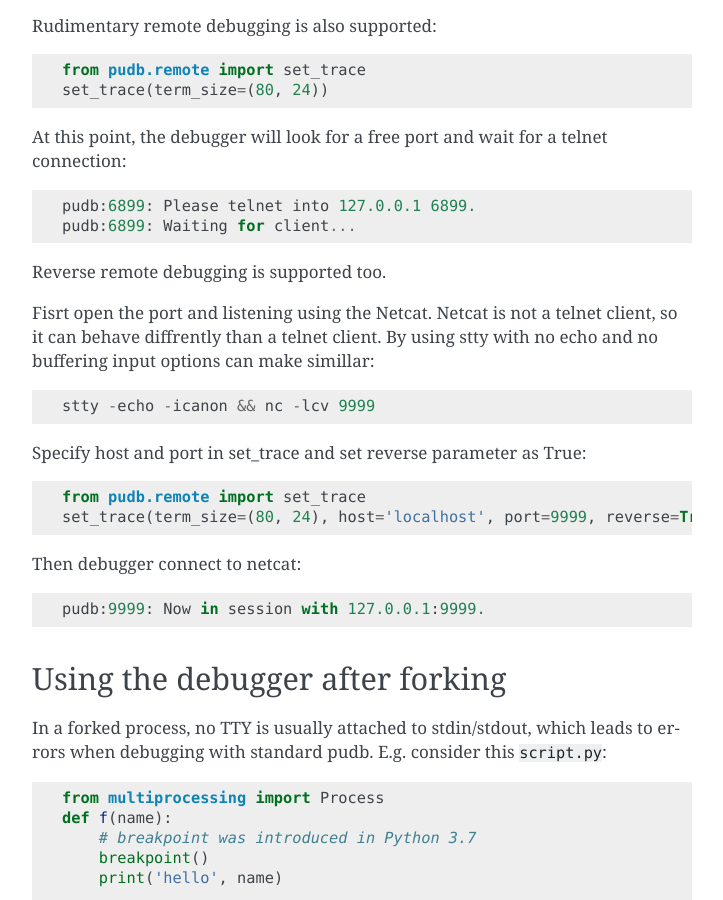
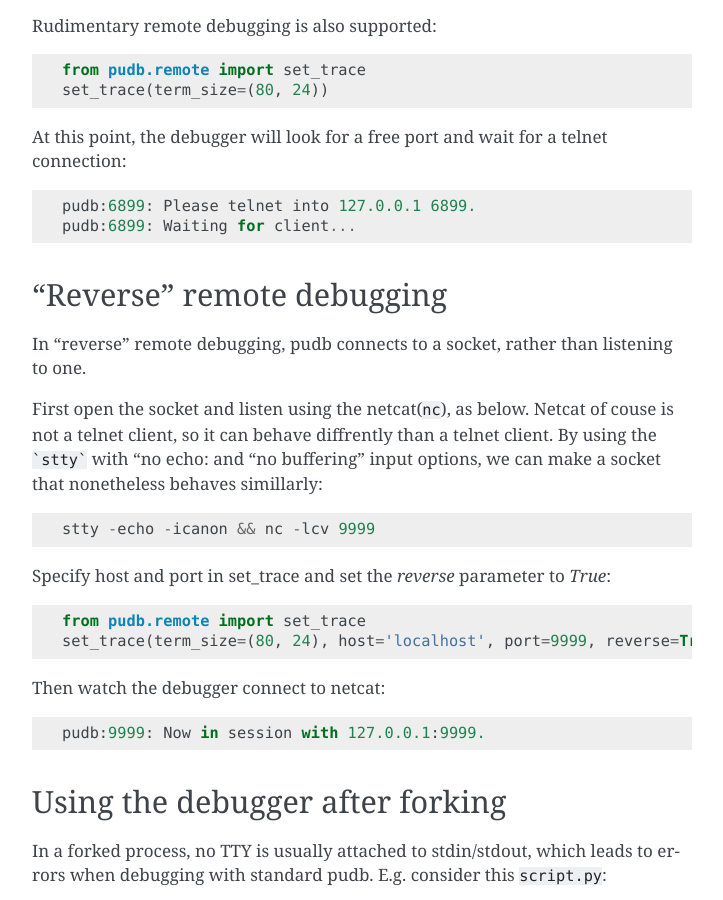
Before and after one commit to inducer/pudb, a Sphinx documentation site: the page built from doc/starting.rst, in a window 1280 px wide and 900 px high, scrolled down 1856 px. Shown: the whole window, without its empty margins (388-1111 px from the left). Built offline with Sphinx 7.4.7, drawn with Linux system fonts in a browser that asks for light colours; some of the changed text lies outside the part shown.

Commit message:
doc: apply suggestion

````diff
--- a/doc/starting.rst
+++ b/doc/starting.rst
@@ -89,20 +89,24 @@
     pudb:6899: Please telnet into 127.0.0.1 6899.
     pudb:6899: Waiting for client...
 
-Reverse remote debugging is supported too.
+"Reverse" remote debugging
+^^^^^^^^^^^^^^^^^^^^^^^^^^
 
-Fisrt open the port and listening using the Netcat. Netcat is not a
-telnet client, so it can behave diffrently than a telnet client.
-By using stty with no echo and no buffering input options can make simillar::
+In "reverse" remote debugging, pudb connects to a socket, rather than listening to one.
+
+First open the socket and listen using the netcat(``nc``), as below.
+Netcat of couse is not a telnet client, so it can behave diffrently than a telnet client.
+By using the ```stty``` with "no echo: and "no buffering" input options, we
+can make a socket that nonetheless behaves simillarly::
 
     stty -echo -icanon && nc -lcv 9999
 
-Specify host and port in set_trace and set reverse parameter as True::
+Specify host and port in set_trace and set the *reverse* parameter to *True*::
 
     from pudb.remote import set_trace
     set_trace(term_size=(80, 24), host='localhost', port=9999, reverse=True)
 
-Then debugger connect to netcat::
+Then watch the debugger connect to netcat::
 
     pudb:9999: Now in session with 127.0.0.1:9999.
 
````
